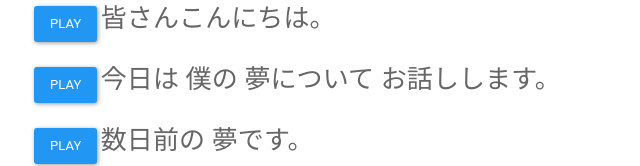
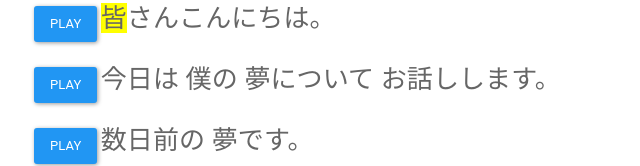
Before and after one commit to blackzky/LanguageShadowing, a plain HTML site: page index.html in a window 1280 px wide. In both pictures the pointer is over the element 134 px from the left and 306 px from the top of the page. Shown: the part 288-454 px from the top of the page, 21-661 px from the left. Drawn offline with Linux system fonts and the light colour scheme; no server answers.

Commit message:
Added style

```diff
--- a/css/index.css
+++ b/css/index.css
@@ -10,3 +10,7 @@ rt {
 rt.hidden {
     display: none;
 }
+
+span:hover {
+    background-color: yellow;
+}
```
